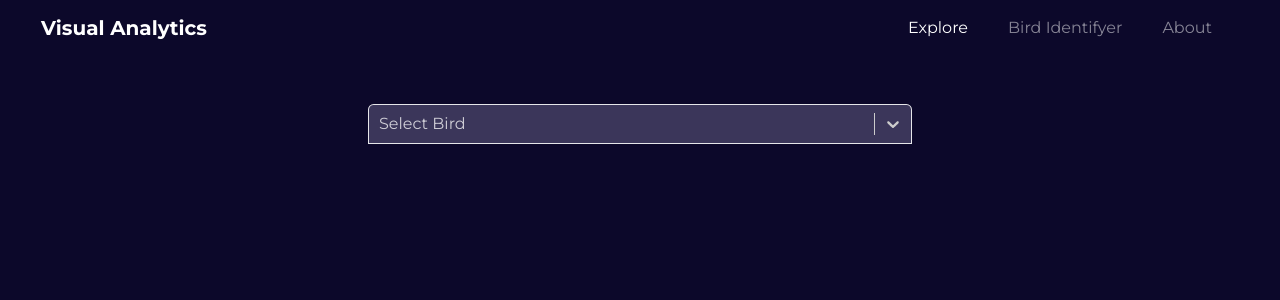
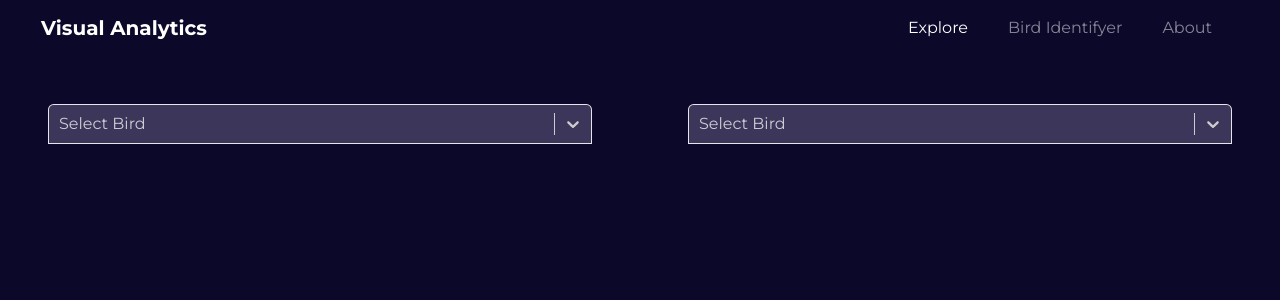
Before and after one commit to Schwar32/SE-Visual-Analytics, a React (Create React App) app in the folder reactapp/: page / in a window 1280 px wide. Shown: the top 300 px of the page. Built offline with nearby package versions, Linux system fonts and the light colour scheme; no server answers.

Commit message:
Tiny change to layout

```diff
--- a/reactapp/src/pages/Explore.js
+++ b/reactapp/src/pages/Explore.js
@@ -7,6 +7,7 @@ function Explore() {
       <div className="container-fluid ">
         <div className="row justify-content-center">
           <BirdContainer container={1} />
+          <BirdContainer container={2} />
         </div>
       </div>
     </div>
--- a/reactapp/src/styles/App.css
+++ b/reactapp/src/styles/App.css
@@ -28,7 +28,7 @@
 }
 
 .plotly-chart {
-  aspect-ratio: 5/4;
+  aspect-ratio: 5/3.5;
   width: 100%;
 }
 
```
